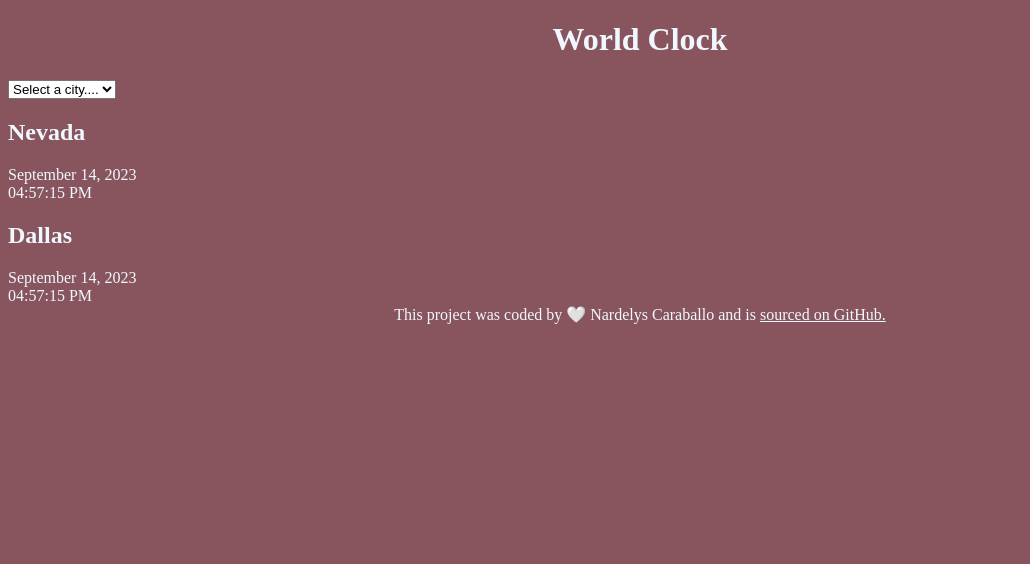
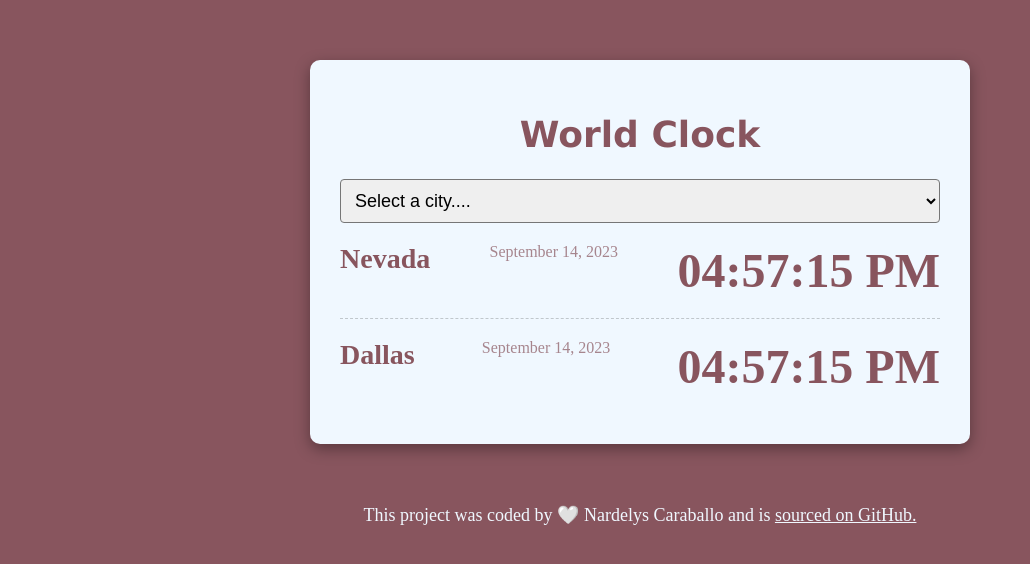
Before and after one commit to Nardelys15c/World-clock, a plain HTML site: page index.HTML in a window 1280 px wide. Shown: the whole page, without its empty margins (0-1030 px from the left). Drawn offline with Linux system fonts and the light colour scheme.

Commit message:
Styled my classes and all my HTML

```diff
--- a/css/style.css
+++ b/css/style.css
@@ -3,7 +3,58 @@ a {
   background-color: rgb(136, 85, 94);
   color: aliceblue;
 }
-h1,
+h1 {
+  text-align: center;
+  font-family: "Lucida Sans", "Lucida Sans Regular", "Lucida Grande",
+    "Lucida Sans Unicode", Geneva, Verdana, sans-serif;
+  font-size: 36px;
+}
+select {
+  display: block;
+  width: 100%;
+  padding: 10px;
+  border-radius: 4px;
+  font-size: 18px;
+}
+h2 {
+  margin: 0 0 10px;
+  font-size: 28px;
+}
+
+.container {
+  max-width: 600px;
+  margin: 60px auto;
+  background-color: aliceblue;
+  color: rgb(136, 85, 94);
+  padding: 30px;
+  box-shadow: rgba(0, 0, 0, 0.35) 0px 5px 15px;
+  border-radius: 10px;
+}
+
+.city {
+  display: flex;
+  justify-content: space-between;
+  border-bottom: 1px dashed rgba(0, 0, 0, 0.2);
+  padding: 20px 0;
+}
+.city:last-child {
+  border: none;
+}
+.date {
+  opacity: 0.7;
+}
+.time {
+  font-size: 48px;
+  font-weight: bold;
+}
+.time small {
+  font-size: 24px;
+  vertical-align: middle;
+  line-height: 48px;
+}
+
 footer {
   text-align: center;
+  font-size: 18px;
+  color: aliceblue;
 }
```
